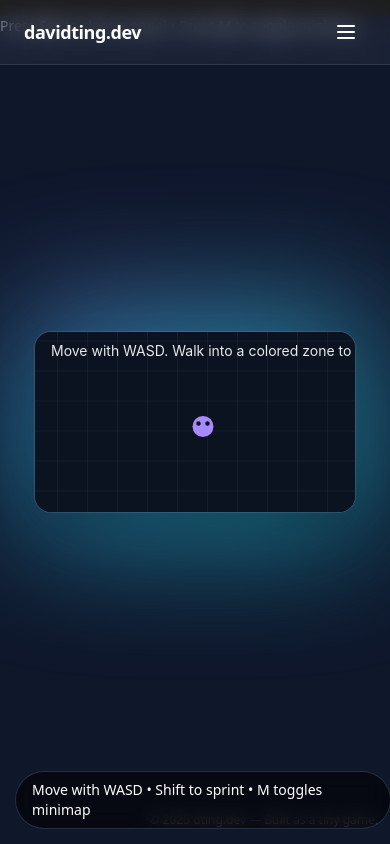
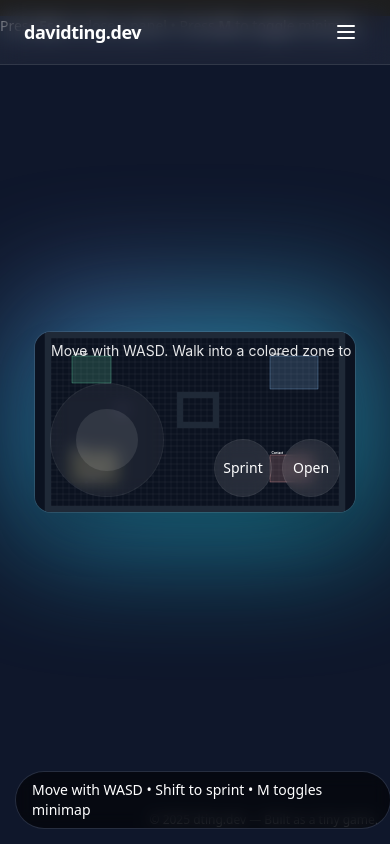
Before and after one commit to dlt87/gamefolio, a React (Vite) app: page / in a window 390 px wide. Built offline with nearby package versions, Linux system fonts and the light colour scheme.

Commit message:
fixed size and joystick

```diff
--- a/src/PortfolioGame.tsx
+++ b/src/PortfolioGame.tsx
@@ -11,7 +11,7 @@ const PADDING = 48; // min breathing room around the window
 const NAV_H = 56;        // height of your fixed header (px)
 const FOOTER_H = 28;     // bottom breathing room
 const EXTRA_GAP = 12;    // extra safety gap
-const MAX_VIEW = { width: 960, height: 540 }; // <= make the game box smaller (16:9)
+const MAX_VIEW = { width: 1280, height: 720 }; // <= make the game box smaller (16:9)
 const MINIMAP_MIN_WIDTH = 640; // hide minimap on narrow/mobile viewports
 
 // Tiles
@@ -246,7 +246,6 @@ function intersects(a: { x: number; y: number; w: number; h: number }, b: { x: n
 }
 
 // === Helpers & refs ===
-const lerp = (a: number, b: number, t: number) => a + (b - a) * t;
 
 // Tile helpers
 const isSolid = (tx: number, ty: number) =>
@@ -338,6 +337,18 @@ export default function PortfolioGame() {
   // Touch joystick state
   const touchRef = useRef<{ id: number | null, startX: number, startY: number, dx: number, dy: number }>({ id: null, startX: 0, startY: 0, dx: 0, dy: 0 });
   const [stamina, setStamina] = useState(1); // 0..1
+
+  // Touch UI (joystick/buttons) visibility
+  const isTouchDevice = () => {
+    if (typeof window === 'undefined') return false;
+    return ('ontouchstart' in window) || (navigator as any).maxTouchPoints > 0;
+  };
+  const [showTouchUI, setShowTouchUI] = useState(() => (typeof window !== 'undefined') && (isTouchDevice() || window.innerWidth < 900));
+  useEffect(() => {
+    const onResize = () => setShowTouchUI(isTouchDevice() || window.innerWidth < 900);
+    window.addEventListener('resize', onResize);
+    return () => window.removeEventListener('resize', onResize);
+  }, []);
 
   // Viewport state
   const [viewport, setViewport] = useState(
@@ -537,46 +548,12 @@ export default function PortfolioGame() {
       next.x = Math.max(0, Math.min(WORLD.width - next.w, next.x));
       next.y = Math.max(0, Math.min(WORLD.height - next.h, next.y));
 
-      // const vW = viewport.width / camera.zoom;
-      // const vH = viewport.height / camera.zoom;
-
-      // Camera target = keep player slightly off-center (soft bounds) + smooth lerp
-      const marginX = viewport.width * 0.3;
-      const marginY = viewport.height * 0.3;
-      const playerCenterX = next.x + next.w / 2;
-      const playerCenterY = next.y + next.h / 2;
-
-      // Base desired position (following player)
-      let desiredX = camera.x;
-      let desiredY = camera.y;
-
-      if (playerCenterX - camera.x < marginX) desiredX = Math.max(0, playerCenterX - marginX);
-      if (playerCenterX - camera.x > viewport.width - marginX)
-        desiredX = Math.min(WORLD.width - viewport.width, playerCenterX - (viewport.width - marginX));
-      if (playerCenterY - camera.y < marginY) desiredY = Math.max(0, playerCenterY - marginY);
-      if (playerCenterY - camera.y > viewport.height - marginY)
-        desiredY = Math.min(WORLD.height - viewport.height, playerCenterY - (viewport.height - marginY));
-
-      // If in a zone, smoothly move camera to focus on zone
-      const activeZoneObj = ZONES.find(z => z.id === activeZone);
-      if (activeZoneObj) {
-        const zoneCenter = {
-          x: activeZoneObj.rect.x + activeZoneObj.rect.w / 2,
-          y: activeZoneObj.rect.y + activeZoneObj.rect.h / 2
-        };
-
-        // Center the zone with some offset
-        desiredX = Math.max(0, Math.min(WORLD.width - viewport.width,
-          zoneCenter.x - viewport.width / 2));
-        desiredY = Math.max(0, Math.min(WORLD.height - viewport.height,
-          zoneCenter.y - viewport.height / 2));
-      }
-
-      // Smoothly approach desired position (adjust these values to change transition speed)
+      // Fit entire world into current viewport: compute uniform scale and disable panning
+      const fitScale = Math.min(viewport.width / WORLD.width, viewport.height / WORLD.height);
       const cam = {
-        x: lerp(camera.x, desiredX, activeZone ? 0.05 : 0.12), // Slower transition when entering zones
-        y: lerp(camera.y, desiredY, activeZone ? 0.05 : 0.12),
-        zoom: lerp(camera.zoom, activeZone ? 0.9 : 0.75, 0.08) // Subtle zoom effect
+        x: 0,
+        y: 0,
+        zoom: fitScale,
       };
 
       // Save lightweight state
@@ -601,21 +578,21 @@ export default function PortfolioGame() {
         ctx.fillStyle = "#0B1220";
         ctx.fillRect(0, 0, viewport.width, viewport.height);
 
-        ctx.save();
-        ctx.scale(camera.zoom, camera.zoom);   // zoom first
-        ctx.translate(-cam.x, -cam.y);         // then move the camera
+  ctx.save();
+  // Center the world with letterboxing, then scale to fit
+  const scale = cam.zoom;
+  const offX = (viewport.width - WORLD.width * scale) / 2;
+  const offY = (viewport.height - WORLD.height * scale) / 2;
+  ctx.translate(offX, offY);
+  ctx.scale(scale, scale);
 
-        // Compute visible tile range from camera & viewport (ZOOM-AWARE + PADDING)
-        const vW = viewport.width / camera.zoom;  // world-space view width
-        const vH = viewport.height / camera.zoom;  // world-space view height
-        const PAD = 2 * TILE;                      // overdraw to prevent gaps
+  // Draw entire world; culling not required when fully in view
+  const tx0 = 0;
+  const ty0 = 0;
+  const tx1 = COLS - 1;
+  const ty1 = ROWS - 1;
 
-        const tx0 = Math.max(0, Math.floor((camera.x - PAD) / TILE));
-        const ty0 = Math.max(0, Math.floor((camera.y - PAD) / TILE));
-        const tx1 = Math.min(COLS - 1, Math.floor((camera.x + vW + PAD) / TILE));
-        const ty1 = Math.min(ROWS - 1, Math.floor((camera.y + vH + PAD) / TILE));
-
-        ctx.lineWidth = 1 / camera.zoom;
+  ctx.lineWidth = 1 / scale;
 
         // Grid lines (optional, visible window only)
         ctx.strokeStyle = "rgba(255,255,255,0.05)";
@@ -653,12 +630,8 @@ export default function PortfolioGame() {
           const prefersReduced = window.matchMedia && window.matchMedia('(prefers-reduced-motion: reduce)').matches;
           const targetCount = prefersReduced ? 12 : 24;
 
-          // Spawn within music zone bounds when visible in viewport region
-          const visibleX0 = camera.x;
-          const visibleY0 = camera.y;
-          const visibleX1 = camera.x + vW;
-          const visibleY1 = camera.y + vH;
-          const musicVisible = !(music.rect.x + music.rect.w < visibleX0 || music.rect.x > visibleX1 || music.rect.y + music.rect.h < visibleY0 || music.rect.y > visibleY1);
+          // Whole world is always visible, so music zone is visible as well
+          const musicVisible = true;
 
           if (musicVisible && firefliesRef.current.length < targetCount) {
             // Throttle spawn rate
@@ -833,8 +806,8 @@ export default function PortfolioGame() {
 
         // ctx.restore();
 
-        // Joystick UI (screen space)
-        if (touchRef.current.id !== null) {
+        // Joystick UI (screen space) - only draw from canvas when no overlay touch UI
+        if (touchRef.current.id !== null && !showTouchUI) {
           const r = 34;
           const cx = touchRef.current.startX;
           const cy = touchRef.current.startY;
@@ -1014,6 +987,69 @@ export default function PortfolioGame() {
               }
             }}
           />
+          {/* Touch overlay controls (mobile) */}
+          {showTouchUI && (
+            <>
+              {/* Joystick (bottom-left) */}
+              <div
+                role="slider"
+                aria-label="Virtual joystick"
+                className="absolute left-4 bottom-4 w-28 h-28 rounded-full bg-white/5 backdrop-blur ring-1 ring-white/10 select-none touch-none"
+                onPointerDown={(e) => {
+                  const cvs = canvasRef.current; if (!cvs) return;
+                  const joy = e.currentTarget as HTMLDivElement;
+                  const joyRect = joy.getBoundingClientRect();
+                  const centerClientX = joyRect.left + joyRect.width / 2;
+                  const centerClientY = joyRect.top + joyRect.height / 2;
+                  const canvasRect = cvs.getBoundingClientRect();
+                  const startX = centerClientX - canvasRect.left;
+                  const startY = centerClientY - canvasRect.top;
+                  (joy as Element).setPointerCapture(e.pointerId);
+                  touchRef.current = { id: e.pointerId, startX, startY, dx: 0, dy: 0 };
+                }}
+                onPointerMove={(e) => {
+                  if (touchRef.current.id !== e.pointerId) return;
+                  const joy = e.currentTarget as HTMLDivElement;
+                  const joyRect = joy.getBoundingClientRect();
+                  const cx = joyRect.left + joyRect.width / 2;
+                  const cy = joyRect.top + joyRect.height / 2;
+                  const R = Math.min(joyRect.width, joyRect.height) * 0.45;
+                  let dx = e.clientX - cx;
+                  let dy = e.clientY - cy;
+                  const m = Math.hypot(dx, dy) || 1;
+                  if (m > R) { dx = (dx / m) * R; dy = (dy / m) * R; }
+                  touchRef.current.dx = dx;
+                  touchRef.current.dy = dy;
+                }}
+                onPointerUp={(e) => {
+                  if (touchRef.current.id === e.pointerId) {
+                    touchRef.current = { id: null, startX: 0, startY: 0, dx: 0, dy: 0 };
+                  }
+                }}
+              >
+                {/* Knob visual follows dx/dy via CSS transform using inline style would require state; keep base pad only; the canvas HUD shows knob when active */}
+                <div className="absolute inset-[22%] rounded-full bg-white/10" />
+              </div>
+
+              {/* Action buttons (bottom-right) */}
+              <div className="absolute right-4 bottom-4 flex gap-3">
+                <button
+                  className="w-14 h-14 rounded-full bg-white/10 ring-1 ring-white/15 backdrop-blur text-sm"
+                  onPointerDown={() => setKeys(prev => ({ ...prev, shift: true }))}
+                  onPointerUp={() => setKeys(prev => ({ ...prev, shift: false }))}
+                  onPointerCancel={() => setKeys(prev => ({ ...prev, shift: false }))}
+                >
+                  Sprint
+                </button>
+                <button
+                  className="w-14 h-14 rounded-full bg-white/10 ring-1 ring-white/15 backdrop-blur text-sm"
+                  onClick={() => { const id = overlapRef.current; if (id) setActiveZone(id); }}
+                >
+                  Open
+                </button>
+              </div>
+            </>
+          )}
         </div>
       </div>
 
```
